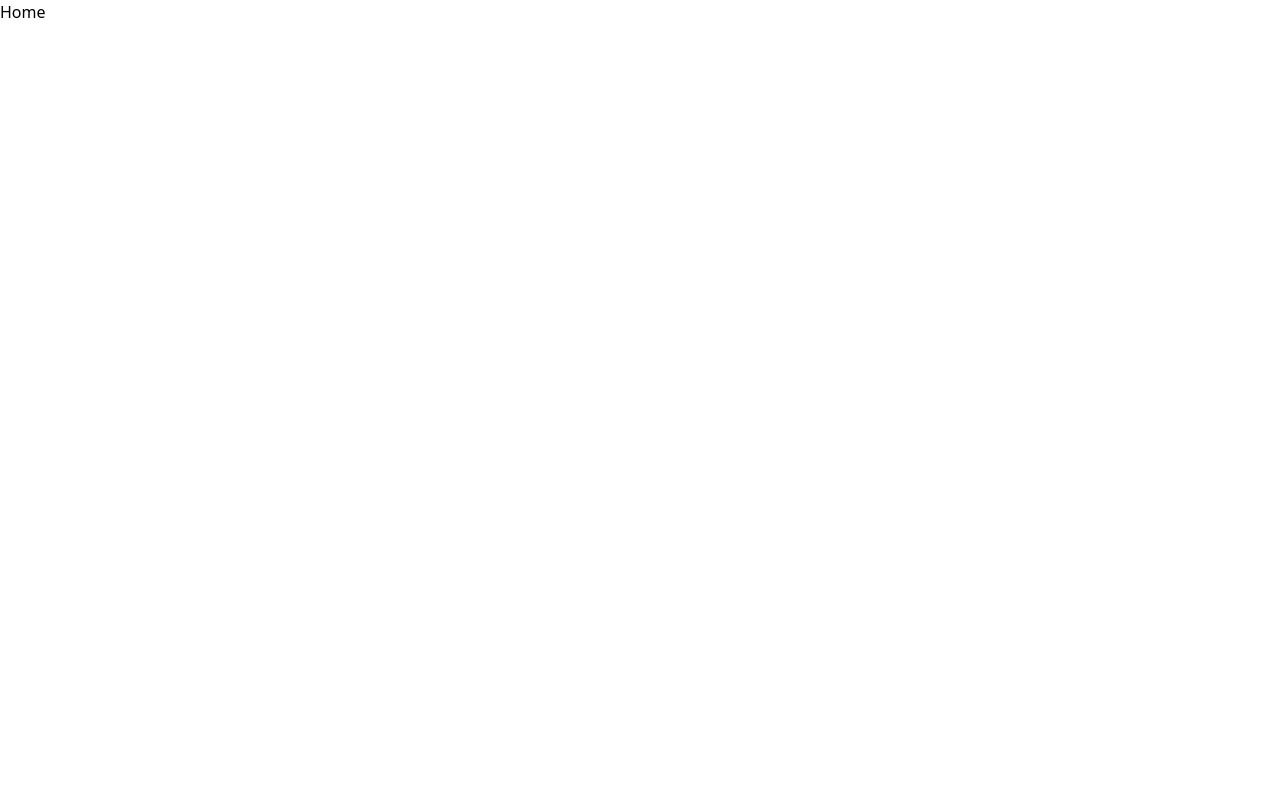
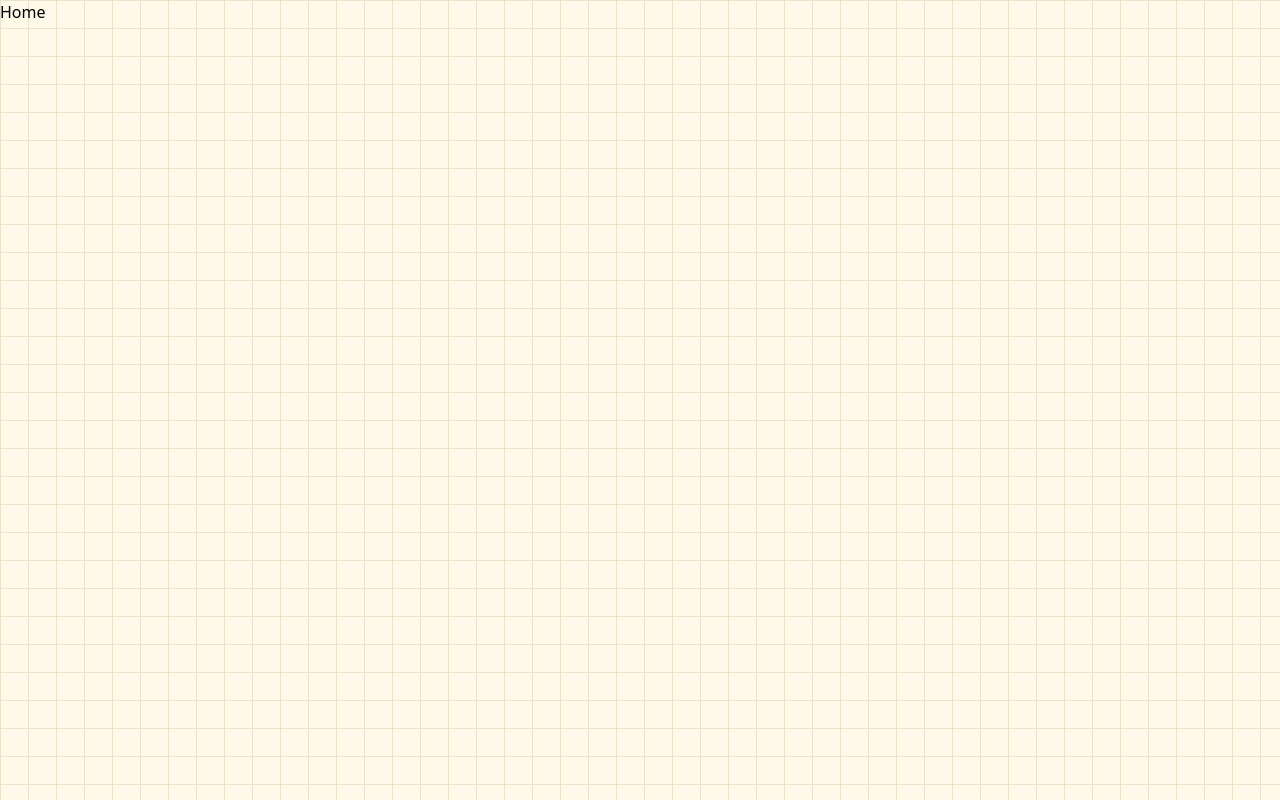
Before and after one commit to rapon1kt/nerdoly, a Next.js app: page / in a window 1280 px wide. Built offline with nearby package versions, Linux system fonts and the light colour scheme.

Commit message:
feat: adding main text font

```diff
--- a/src/app/layout.tsx
+++ b/src/app/layout.tsx
@@ -1,5 +1,12 @@
 import type { Metadata } from "next";
 import "./globals.css";
+import { Baloo_2 } from "next/font/google";
+
+const baloo = Baloo_2({
+  weight: ["400", "600", "700", "800"],
+  subsets: ["latin"],
+  variable: "--font-baloo",
+});
 
 export const metadata: Metadata = {
   title: "Nerdoly",
@@ -13,7 +20,14 @@ export default function RootLayout({
 }>) {
   return (
     <html lang="en">
-      <body>{children}</body>
+      <body
+        className={`${baloo.variable}
+        min-h-screen bg-[#FFF9E9]
+        bg-[image:linear-gradient(#E9E2CC_1px,transparent_1px),linear-gradient(90deg,#E9E2CC_1px,transparent_1px)]
+        bg-[size:28px_28px]`}
+      >
+        {children}
+      </body>
     </html>
   );
 }
```
